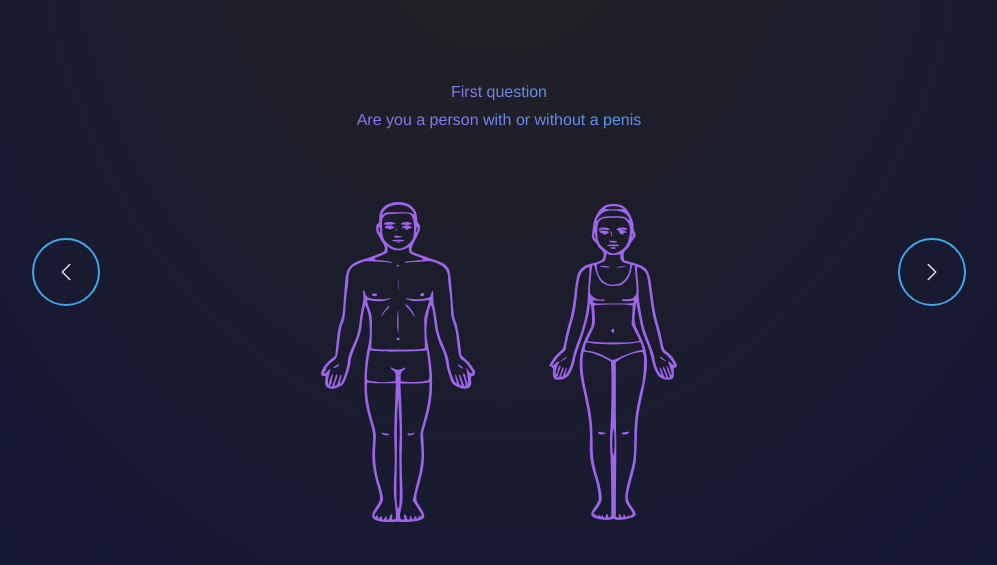
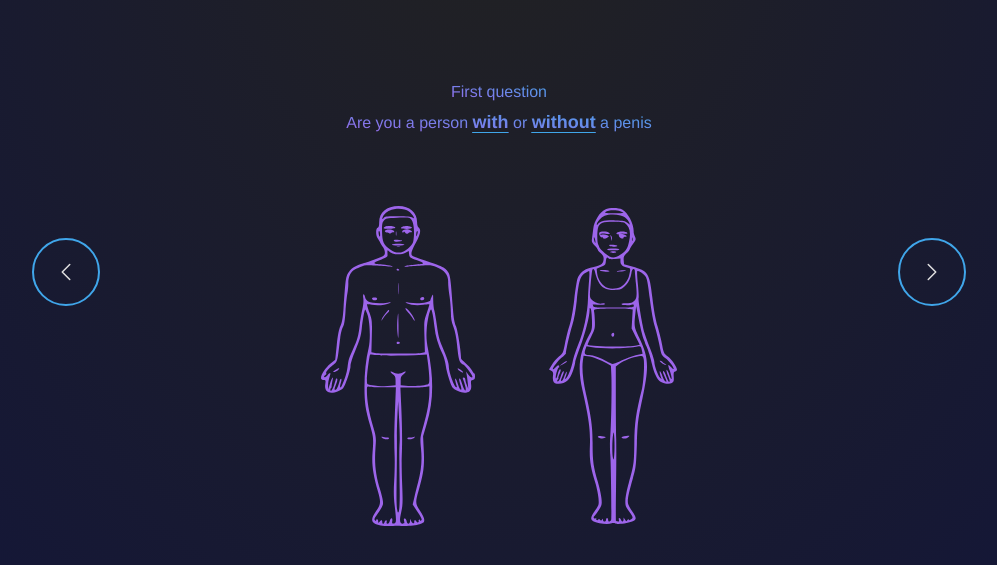
Before and after one commit to DubblePumper/ExplicitTags---Website, a PHP site: page /experience.php in a window 1280 px wide. Shown: the part 144-709 px from the top of the page, without its empty margins (141-1138 px from the left). Run offline with PHP 8.4, Linux system fonts and the light colour scheme; some libraries are stand-ins or nearby versions; some web fonts are replaced.

Commit message:
Enhance experience page: update question text for clarity, improve gender selection UI with hover effects, and streamline age group options

```diff
--- a/app/pages/experience.php
+++ b/app/pages/experience.php
@@ -32,49 +32,45 @@
                 <div class="question active transition-opacity duration-500 ease-in-out opacity-100 h-full" id="question1">
                     <div class="flex flex-col items-center space-y-1 mb-12" data-aos="zoom-in" data-aos-duration="1000">
                         <h3 class="<?php echo $gradients; ?>">First question</h3>
-                        <h2 class="<?php echo $gradients; ?>">Are you a person with or without a penis</h2>
+                        <h2 class="<?php echo $gradients; ?> ">Are you a person <span class="underline underline-offset-4 decoration-solid decoration-secondary font-extrabold text-lg ">with</span> or <span class="underline underline-offset-4 decoration-solid decoration-secondary font-extrabold text-lg">without</span> a penis</h2>
                     </div>
                     <div class="flex flex-row items-center justify-around space-x-4">
-                        <div class="transform transition duration-500 hover:scale-110 p-5 rounded-full border-2 border-transparent" id="man" >
-                            <label>
+                        <div class="transform transition duration-500 hover:scale-110 p-5 rounded-full border-2 border-transparent relative group" id="man">
+                            <label class="flex flex-col items-center">
                                 <input type="checkbox" name="gender" value="man" class="hidden" onchange="toggleBackground(this)">
-                                <img class="man-front cursor-pointer bg-transparent" src="/assets/images/website_Images/man_front.svg" alt="Man silhouette"  data-aos="zoom-in" data-aos-duration="1000"/>
+                                <h2 class="text-center text-secondary font-bold absolute bottom-0 left-0 right-0 top-0 grid place-items-center opacity-0 group-hover:opacity-100 transition-opacity duration-500 z-10">With penis</h2>
+                                <img class="man-front cursor-pointer opacity-100 group-hover:opacity-15 transition-opacity duration-500" src="/assets/images/website_Images/man_front.svg" alt="Man silhouette" data-aos="zoom-in" data-aos-duration="1000" />
                             </label>
                         </div>
-                        <div class="transform transition duration-500 hover:scale-110 p-5 rounded-full border-2 border-transparent" id="woman">
-                            <label>
+                        <div class="transform transition duration-500 hover:scale-110 p-5 rounded-full border-2 border-transparent relative group" id="woman">
+                            <label class="flex flex-col items-center">
                                 <input type="checkbox" name="gender" value="woman" class="hidden" onchange="toggleBackground(this)">
-                                <img class="woman-front cursor-pointer" src="/assets/images/website_Images/woman_front.svg" alt="Woman silhouette" data-aos="zoom-in" data-aos-duration="1000"/>
+                                <h2 class="text-center text-secondary font-bold absolute bottom-0 left-0 right-0 top-0 grid place-items-center opacity-0 group-hover:opacity-100 transition-opacity duration-500 z-10">Without penis</h2>
+                                <img class="woman-front cursor-pointer opacity-100 group-hover:opacity-15 transition-opacity duration-500" src="/assets/images/website_Images/woman_front.svg" alt="Woman silhouette" data-aos="zoom-in" data-aos-duration="1000" />
                             </label>
                         </div>
                     </div>
                 </div>
                 <div class="question transition-opacity duration-500 ease-in-out opacity-0 hidden h-full" id="question2">
-                    <div class="flex flex-col items-center space-y-1 mb-12">
+                <div class="flex flex-col items-center space-y-1 mb-12" data-aos="zoom-in" data-aos-duration="1000">
                         <h3 class="<?php echo $gradients; ?>">Second question</h3>
-                        <h2 class="<?php echo $gradients; ?>">What is your age group?</h2>
+                        <h2 class="<?php echo $gradients; ?> "></h2>
                     </div>
                     <div class="flex flex-row items-center justify-around space-x-4">
-                        <label>
-                            <input type="radio" name="age" value="under18" class="hidden">
-                            <span class="cursor-pointer">Under 18</span>
-                        </label>
-                        <label>
-                            <input type="radio" name="age" value="18-24" class="hidden">
-                            <span class="cursor-pointer">18-24</span>
-                        </label>
-                        <label>
-                            <input type="radio" name="age" value="25-34" class="hidden">
-                            <span class="cursor-pointer">25-34</span>
-                        </label>
-                        <label>
-                            <input type="radio" name="age" value="35-44" class="hidden">
-                            <span class="cursor-pointer">35-44</span>
-                        </label>
-                        <label>
-                            <input type="radio" name="age" value="45+" class="hidden">
-                            <span class="cursor-pointer">45+</span>
-                        </label>
+                        <div class="transform transition duration-500 hover:scale-110 p-5 rounded-full border-2 border-transparent relative group" id="man">
+                            <label class="flex flex-col items-center">
+                                <input type="checkbox" name="gender" value="man" class="hidden" onchange="toggleBackground(this)">
+                                <h2 class="text-center text-secondary font-bold absolute bottom-0 left-0 right-0 top-0 grid place-items-center opacity-0 group-hover:opacity-100 transition-opacity duration-500 z-10">With penis</h2>
+                                <img class="man-front cursor-pointer opacity-100 group-hover:opacity-15 transition-opacity duration-500" src="/assets/images/website_Images/man_front.svg" alt="Man silhouette" data-aos="zoom-in" data-aos-duration="1000" />
+                            </label>
+                        </div>
+                        <div class="transform transition duration-500 hover:scale-110 p-5 rounded-full border-2 border-transparent relative group" id="woman">
+                            <label class="flex flex-col items-center">
+                                <input type="checkbox" name="gender" value="woman" class="hidden" onchange="toggleBackground(this)">
+                                <h2 class="text-center text-secondary font-bold absolute bottom-0 left-0 right-0 top-0 grid place-items-center opacity-0 group-hover:opacity-100 transition-opacity duration-500 z-10">Without penis</h2>
+                                <img class="woman-front cursor-pointer opacity-100 group-hover:opacity-15 transition-opacity duration-500" src="/assets/images/website_Images/woman_front.svg" alt="Woman silhouette" data-aos="zoom-in" data-aos-duration="1000" />
+                            </label>
+                        </div>
                     </div>
                 </div>
                 <!-- Add more questions here -->
```
